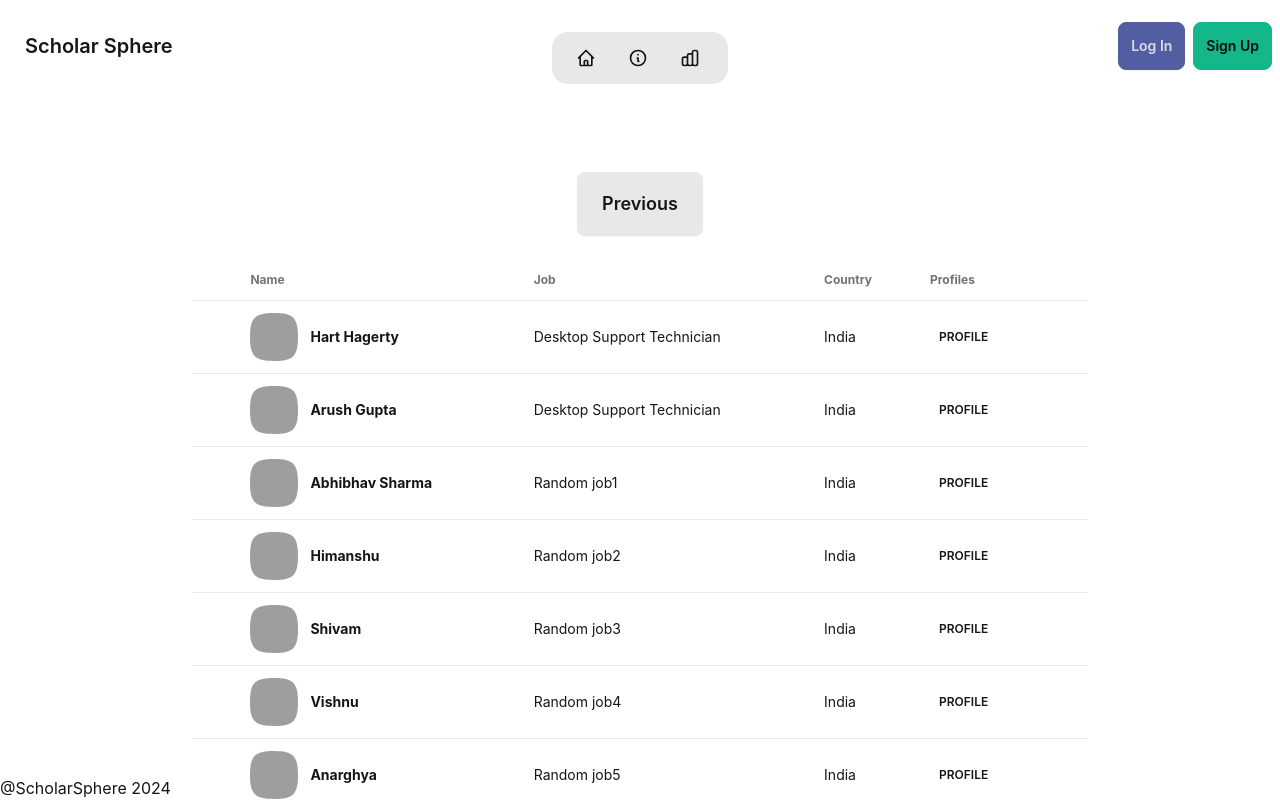
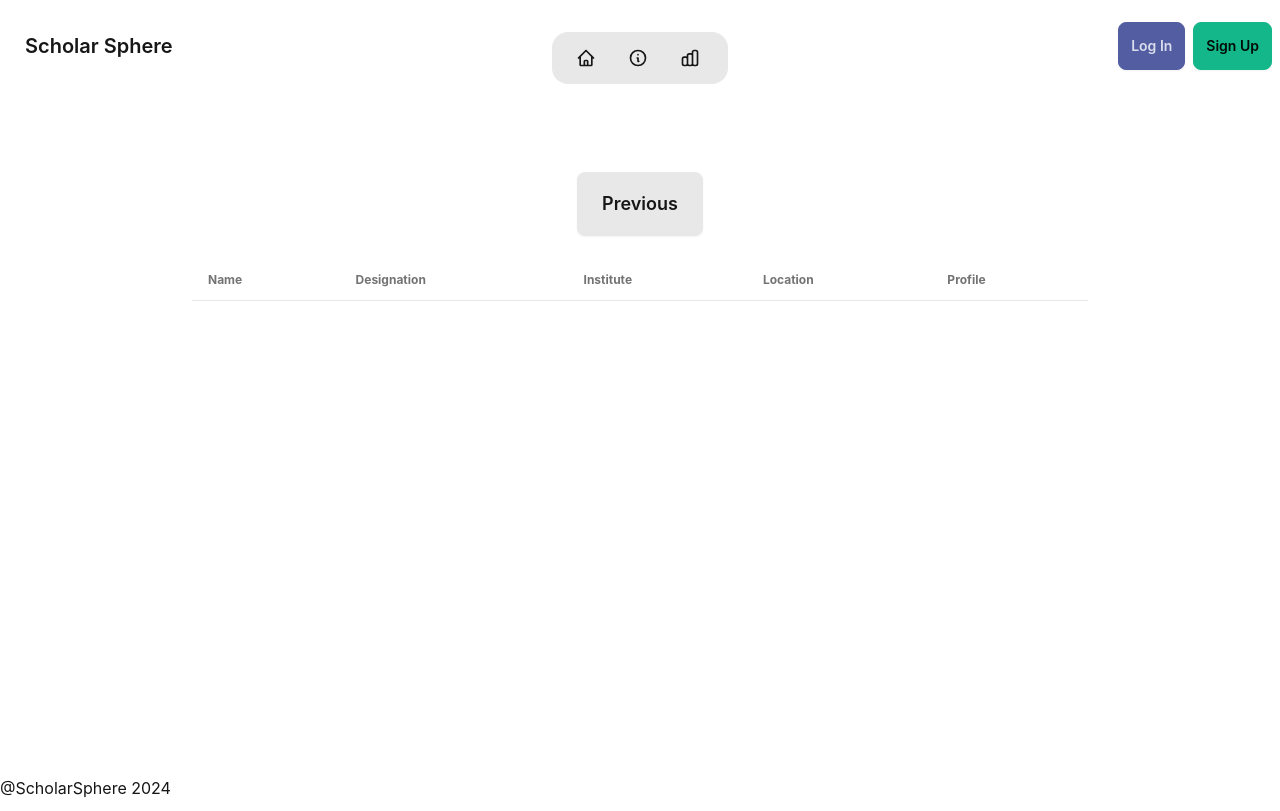
Before and after one commit to MetaStag/scholarsphere, a React (Create React App) app: page /table in a window 1280 px wide. Built offline with nearby package versions, Linux system fonts and the light colour scheme; grey boxes are pictures that could not be loaded; the HTML template or start-up script is replaced by a standard one.

Commit message:
some changes

```diff
--- a/src/Components/About.js
+++ b/src/Components/About.js
@@ -24,7 +24,9 @@ function About() {
         </div>
         <div className="ml-6 text-left">
           <h2 className="text-3xl font-bold mb-4">{profile.name}</h2>
-          <p className="text-xl mb-3">{profile.job}.{profile.college}</p>
+          <p className="text-xl mb-3">
+            {profile.job}.{profile.college}
+          </p>
           <p className="text-xl">{profile.country}</p>
           <p className="text-xl">{profile.mail}</p>
         </div>
--- a/src/Components/Table.js
+++ b/src/Components/Table.js
@@ -1,68 +1,18 @@
-// src/Components/Table.js
 import React from "react";
-import { useNavigate } from "react-router-dom";
+import { useNavigate, useLocation } from "react-router-dom";
 
 function Table() {
   const navigate = useNavigate();
+  const { state } = useLocation();
+  const profiles = state?.data || []; // Extract data from location state
 
   const handleProfileClick = (profile) => {
     navigate("/about", { state: { profile } });
   };
-  // previous page pe jaane ke liye ...if not needed remove it
+
   const handleBackClick = () => {
     navigate(-1);
   };
-
-  const profiles = [
-    {
-      name: "Hart Hagerty",
-      job: "Desktop Support Technician",
-      country: "India",
-      image: "https://img.daisyui.com/images/profile/demo/1@94.webp",
-    },
-
-    {
-      name: "Arush Gupta",
-      job: "Desktop Support Technician",
-      country: "India",
-      image: "https://img.daisyui.com/images/profile/demo/4@94.webp",
-    },
-
-    {
-      name: "Abhibhav Sharma",
-      job: "Random job1",
-      country: "India",
-      image: "https://img.daisyui.com/images/profile/demo/3@94.webp",
-    },
-
-    {
-      name: "Himanshu",
-      job: "Random job2",
-      country: "India",
-      image: "https://img.daisyui.com/images/profile/demo/2@94.webp",
-    },
-
-    {
-      name: "Shivam",
-      job: "Random job3",
-      country: "India",
-      image: "https://img.daisyui.com/images/profile/demo/5@94.webp",
-    },
-
-    {
-      name: "Vishnu",
-      job: "Random job4",
-      country: "India",
-      image: "https://img.daisyui.com/images/profile/demo/2@94.webp",
-    },
-
-    {
-      name: "Anarghya",
-      job: "Random job5",
-      country: "India",
-      image: "https://img.daisyui.com/images/profile/demo/5@94.webp",
-    },
-  ];
 
   return (
     <div className="overflow-x-auto mt-20 mx-auto text-center max-w-4xl">
@@ -77,40 +27,29 @@ function Table() {
         {/* head */}
         <thead>
           <tr>
-            <th></th>
             <th>Name</th>
-            <th>Job</th>
-            <th>Country</th>
-            <th>Profiles</th>
-            <th></th>
+            <th>Designation</th>
+            <th>Institute</th>
+            <th>Location</th>
+            <th>Profile</th>
           </tr>
         </thead>
         <tbody>
           {profiles.map((profile, index) => (
             <tr key={index}>
-              <th></th>
+              <td>{profile.Name}</td>{" "}
+              {/* Adjust column names according to your CSV headers */}
+              <td>{profile.Designation}</td>
+              <td>{profile.Institute}</td>
+              <td>{profile.Location}</td>
               <td>
-                <div className="flex items-center gap-3">
-                  <div className="avatar">
-                    <div className="mask mask-squircle h-12 w-12">
-                      <img src={profile.image} alt={profile.name} />
-                    </div>
-                  </div>
-                  <div>
-                    <div className="font-bold">{profile.name}</div>
-                  </div>
-                </div>
-              </td>
-              <td>{profile.job}</td>
-              <td>{profile.country}</td>
-              <th>
                 <button
                   className="btn btn-ghost btn-xs"
                   onClick={() => handleProfileClick(profile)}
                 >
                   PROFILE
                 </button>
-              </th>
+              </td>
             </tr>
           ))}
         </tbody>
--- a/src/Components/Upload.js
+++ b/src/Components/Upload.js
@@ -1,61 +1,46 @@
-import React from "react";
+import React, { useState } from "react";
 import { useNavigate } from "react-router-dom";
+import Papa from "papaparse";
 
 function Upload() {
+  const [data, setData] = useState([]);
   const navigate = useNavigate();
 
+  const handleFileUpload = (event) => {
+    const file = event.target.files[0];
+    if (file) {
+      console.log("Selected file:", file.name); // Check if file is being selected
+      Papa.parse(file, {
+        complete: (results) => {
+          console.log("Parsed results:", results.data); // Check parsed data
+          setData(results.data);
+        },
+        header: true, // If your CSV file has headers
+      });
+    }
+  };
+
   const handleNextClick = () => {
-    navigate("/table");
-  };
-  // same wahi previous page
-  const handleBackClick = () => {
-    navigate(-1);
+    navigate("/table", { state: { data } });
   };
 
   return (
     <div className="mt-20 mx-auto text-center max-w-4xl">
       <button
-        onClick={handleBackClick}
+        onClick={() => navigate(-1)}
         className="btn btn-xs sm:btn-sm md:btn-md lg:btn-lg mb-6"
       >
         Previous
       </button>
-      <h1 className="text-5xl font-bold mb-4">Upload Excel Datasheet</h1>
-      <p className="text-xl mb-20">
-        Lorem ipsum dolor sit amet, consectetur adipiscing elit. Donec euismod
-        egestas dolor, vitae dictum est tempus quis. Phasellus euismod, libero
-        vel vestibulum viverra. Lorem ipsum dolor sit amet, consectetur
-        adipiscing elit. Donec euismod egestas dolor, vitae dictum est tempus
-        quis. Phasellus euismod, libero vel vestibulum viverra
-      </p>
+      <h1 className="text-5xl font-bold mb-4">Upload CSV Datasheet</h1>
       <div className="flex flex-col bg-neutral p-5 items-start rounded-xl bg-gray-100">
         <span className="text-xl font-bold">File Upload</span>
-        <span>Upload your document here</span>
-        <div className="flex flex-col border-2 border-dashed border-primary self-center p-5 rounded-md w-full py-10 px-5 m-5 bg-gray-200">
-          <div className="self-center">
-            <svg
-              xmlns="http://www.w3.org/2000/svg"
-              fill="none"
-              viewBox="0 0 24 24"
-              strokeWidth={1.5}
-              stroke="currentColor"
-              className="size-6"
-            >
-              <path
-                strokeLinecap="round"
-                strokeLinejoin="round"
-                d="M7.5 7.5h-.75A2.25 2.25 0 0 0 4.5 9.75v7.5a2.25 2.25 0 0 0 2.25 2.25h7.5a2.25 2.25 0 0 0 2.25-2.25v-7.5a2.25 2.25 0 0 0-2.25-2.25h-.75m0-3-3-3m0 0-3 3m3-3v11.25m6-2.25h.75a2.25 2.25 0 0 1 2.25 2.25v7.5a2.25 2.25 0 0 1-2.25 2.25h-7.5a2.25 2.25 0 0 1-2.25-2.25v-.75"
-              />
-            </svg>
-          </div>
-          <span className="text-lg">Drag your file to start uploading</span>
-          <span className="text-lg">--------or--------</span>
-          <input
-            type="file"
-            className="file-input w-full max-w-xs self-center"
-          />
-        </div>
-        <span>Only support .csv files</span>
+        <input
+          type="file"
+          accept=".csv"
+          className="file-input w-full max-w-xs self-center"
+          onChange={handleFileUpload}
+        />
         <button onClick={handleNextClick} className="btn btn-primary self-end">
           Next
         </button>
```
Lines whose indentation alone changed are shown as unchanged.
